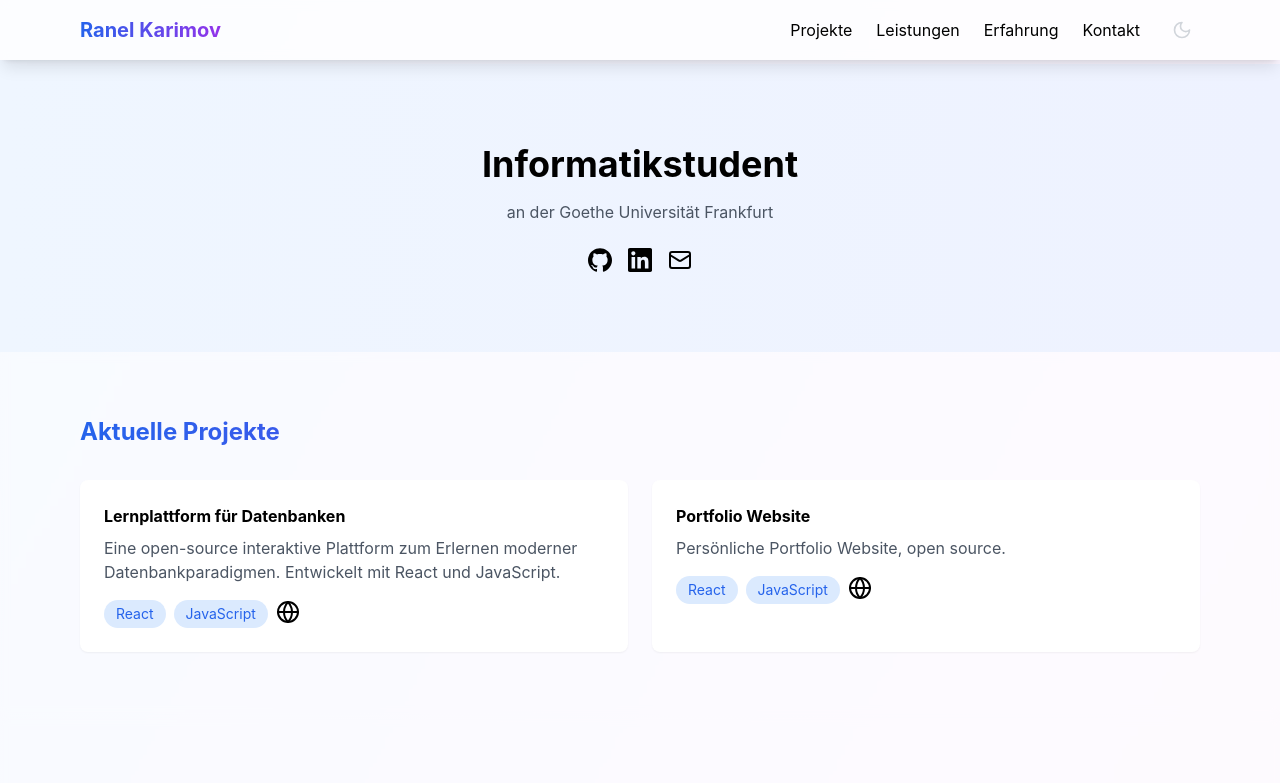
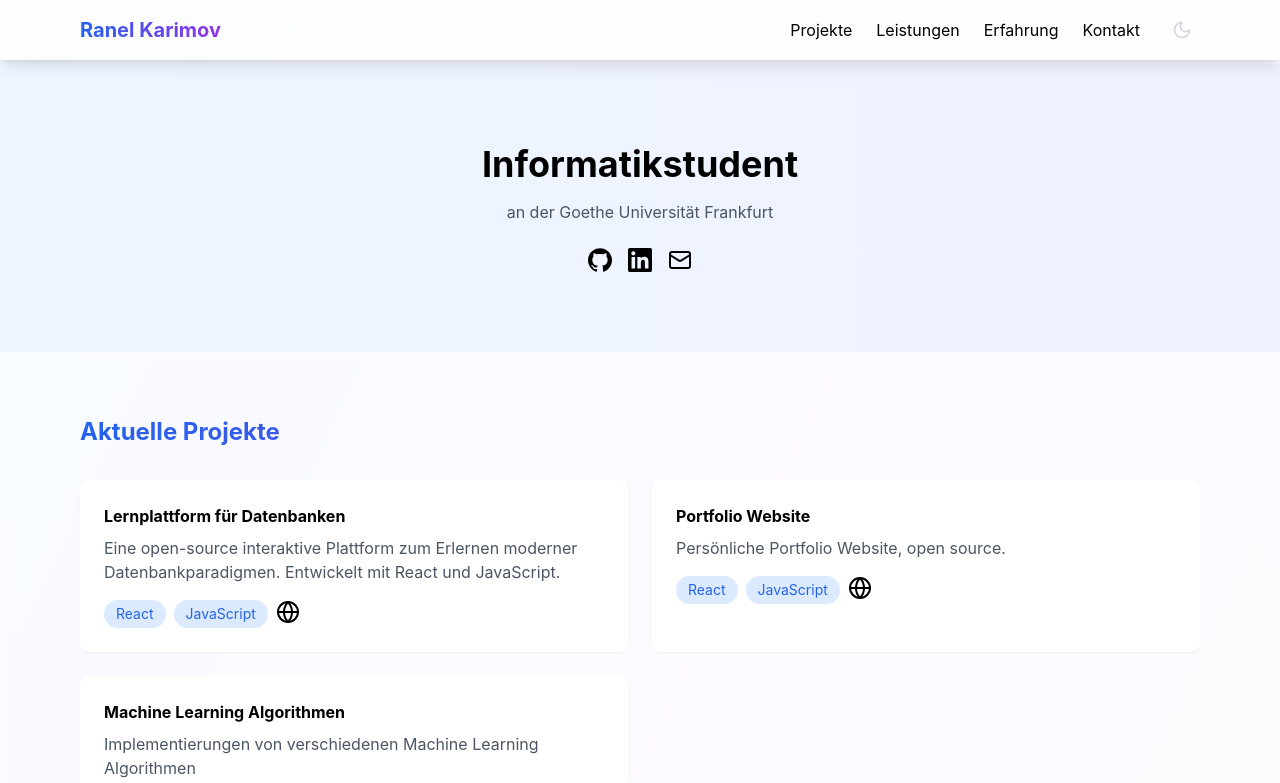
Before and after one commit to Ranelkin/portfolio-website, a React (Create React App) app: page / in a window 1280 px wide. Shown: the top 783 px of the page. Built offline with nearby package versions, Linux system fonts and the light colour scheme.

Commit message:
Added Project Machine Learning Algorithms to the projects section

```diff
--- a/src/App.js
+++ b/src/App.js
@@ -71,6 +71,10 @@ const App = () => {
                 description="Persönliche Portfolio Website, open source."
                 technologies={["React", "JavaScript"]}
                 link="https://github.com/Ranelkin/portfolio-website" />
+              <Project title="Machine Learning Algorithmen"
+                description="Implementierungen von verschiedenen Machine Learning Algorithmen"
+                technologies={["Python", "Numpy", "sklearn"]}
+                link="https://github.com/Ranelkin/Machine-Learning-Algorithms" />
             </div>
           </div>
         </section>
```
